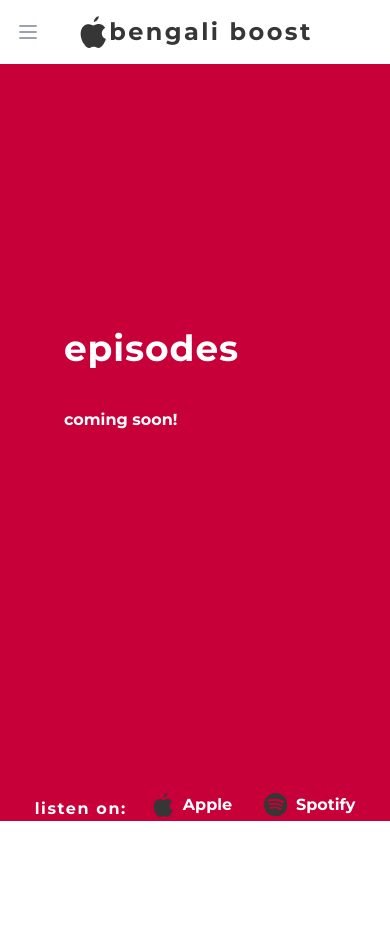
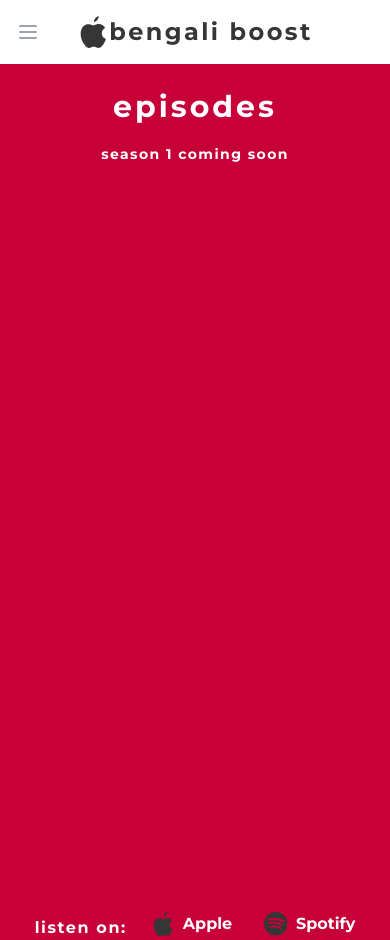
Before and after one commit to maluhoss/bengaliboost, a Next.js app: page /episodes in a window 390 px wide. Before the commit the page ends 844 px from the top, so only its background shows below. Built offline with nearby package versions, Linux system fonts and the light colour scheme.

Commit message:
App/episodes - make episodes page responsive

```diff
--- a/pages/episodes.js
+++ b/pages/episodes.js
@@ -5,20 +5,20 @@ export default function Episodes() {
   const backgroundColour = 'bg-red'
   return (
     <>
-      <div>
-        <Nav />
-        <div className={`h-adjust flex py-6 px-16 space-x-4 ${backgroundColour}`}>
-          <div className="justify-center items-center space-y-10 py-60">
-            <h1 className="tracking-wide text-4xl text-white font-bold">
-              episodes
-            </h1>
-            <p className="text-white font-bold">
-            coming soon!
-            </p>
+      <Nav />
+        <div className={`w-full h-screen px-10 py-6 ${backgroundColour}`}>
+          <div className="flex flex-wrap space-y-10 sm:space-y-0 sm:flex-nowrap sm:p-10">
+            <div className="flex flex-col justify-center space-y-5 mx-auto">
+              <h1 className="text-center max-w-sm sm:max-w-md tracking-widest leading-tight text-3xl md:text-4xl lg:text-5xl text-white font-bold">
+                episodes
+              </h1>
+              <p className="mx-auto text-center sm:text-left max-w-sm sm:max-w-sm tracking-widest leading-tight text-sm sm:text-base md:text-xl text-white font-bold">
+              season 1 coming soon
+              </p>
+            </div>
           </div>
         </div>
-        <Footer backgroundColour={backgroundColour} />
-      </div>
+      <Footer backgroundColour={backgroundColour} />
     </>
   )
 }
```
